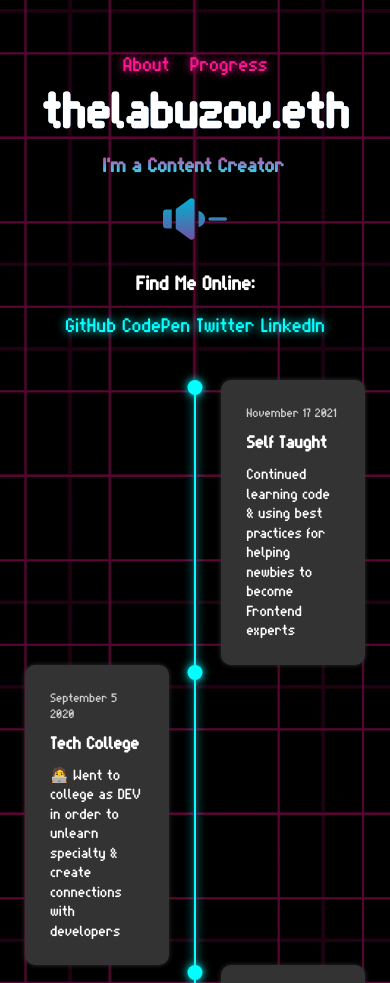
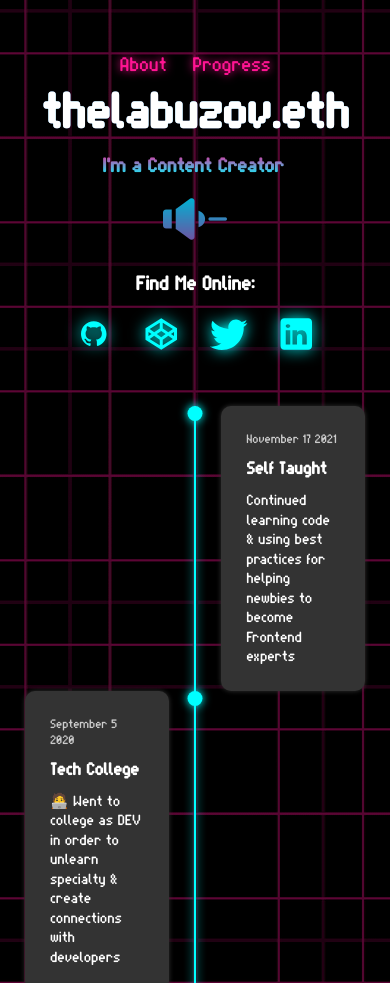
Before and after one commit to thelabuzov/thelabuzov.github.io, a website: page index.html in a window 390 px wide. Shown: the top 983 px of the page. Drawn offline with Linux system fonts and the light colour scheme.

Commit message:
Add icons for social links and resize images for mobiles

```diff
--- a/app/scss/components/portfolio.scss
+++ b/app/scss/components/portfolio.scss
@@ -11,8 +11,18 @@
 	min-height: 100vh;
 	margin: 0 auto;
 
-	&__item:not(:last-child) {
-		margin-bottom: rem(40);
+	&__item {
+		&:not(:last-child) {
+			margin-bottom: rem(40);
+		}
+
+		img {
+			width: rem(50);
+
+			@include breakpoint(large) {
+				width: rem(75);
+			}
+		}
 	}
 }
 
--- a/app/scss/global/typography.scss
+++ b/app/scss/global/typography.scss
@@ -21,13 +21,42 @@ a {
 	}
 }
 
+svg {
+	filter: drop-shadow(0 0 rem(10) var(--aqua));
+	fill: var(--aqua);
+
+	&:hover {
+		filter: drop-shadow(0 0 rem(10) var(--pink));
+		fill: var(--pink);
+	}
+}
+
 .links {
-	font-size: 0;
+	&--vertical {
+		display: inline-flex;
+		flex-direction: column;
 
-	&--vertical {
-		@include breakpoint(large) {
-			display: inline-flex;
-			flex-direction: column;
+		svg {
+			width: 0;
+			height: 0;
+		}
+
+		@include breakpoint-down(large) {
+			transform: scale(.75);
+			flex-direction: row;
+
+			a {
+				margin: 0 rem(20);
+
+				span {
+					display: none;
+				}
+
+				svg {
+					width: rem(50);
+					height: rem(50);
+				}
+			}
 		}
 	}
 
--- a/index.html
+++ b/index.html
@@ -54,10 +54,34 @@
 							<div class="social">
 								<h3 class="subtitle">Find Me Online:</h3>
 								<div class="links--vertical">
-									<a href="https://github.com/thelabuzov" target="_blank">GitHub</a>
-									<a href="https://codepen.io/thelabuzov" target="_blank">CodePen</a>
-									<a href="https://twitter.com/thelabuzov" target="_blank">Twitter</a>
-									<a href="https://linkedin.com/in/thelabuzov" target="_blank">LinkedIn</a>
+									<a href="https://github.com/thelabuzov" target="_blank">
+										<span>GitHub</span>
+										<svg xmlns="http://www.w3.org/2000/svg">
+											<path
+												d="M25,8c9.389,0,17,7.611,17,17c0,7.548-4.921,13.944-11.729,16.163c0.002-0.006,0.005-0.016,0.005-0.016	s-1.147-0.538-1.123-1.498c0.027-1.056,0-3.521,0-4.426c0-1.553-0.983-2.654-0.983-2.654s7.709,0.087,7.709-8.139	c0-3.174-1.659-4.825-1.659-4.825s0.871-3.388-0.302-4.825c-1.315-0.142-3.669,1.257-4.675,1.91c0,0-1.593-0.653-4.244-0.653	c-2.65,0-4.244,0.653-4.244,0.653c-1.005-0.653-3.36-2.052-4.675-1.91c-1.173,1.437-0.302,4.825-0.302,4.825	s-1.659,1.652-1.659,4.825c0,8.226,7.709,8.139,7.709,8.139s-0.777,0.878-0.946,2.168c-0.538,0.183-1.33,0.408-1.969,0.408	c-1.673,0-2.946-1.626-3.412-2.379c-0.46-0.742-1.403-1.365-2.281-1.365c-0.579,0-0.861,0.289-0.861,0.62	c0,0.331,0.811,0.562,1.347,1.175c1.129,1.294,1.109,4.202,5.132,4.202c0.437,0,1.329-0.107,2-0.198	c-0.004,0.916-0.005,1.882,0.009,2.447c0.024,0.96-1.123,1.498-1.123,1.498s0.003,0.01,0.005,0.016C12.921,38.944,8,32.548,8,25	C8,15.611,15.611,8,25,8z">
+										</svg>
+									</a>
+									<a href="https://codepen.io/thelabuzov" target="_blank">
+										<span>CodePen</span>
+										<svg xmlns="http://www.w3.org/2000/svg">
+											<path
+												d="M 25 4 L 4 17.34375 L 4 32.652344 L 25 46 L 46 32.65625 L 46 17.34375 Z M 25 29.183594 L 19.066406 25.070313 L 25 21.023438 L 30.933594 25.070313 Z M 27 17.605469 L 27 9.949219 L 40.429688 18.484375 L 34.410156 22.65625 Z M 23 17.605469 L 15.589844 22.65625 L 9.570313 18.484375 L 23 9.949219 Z M 12.09375 25.042969 L 8 27.832031 L 8 22.203125 Z M 15.570313 27.453125 L 23 32.605469 L 23 40.050781 L 9.589844 31.527344 Z M 27 32.605469 L 34.429688 27.453125 L 40.410156 31.527344 L 27 40.050781 Z M 37.90625 25.042969 L 42 22.203125 L 42 27.832031 Z">
+										</svg>
+									</a>
+									<a href="https://twitter.com/thelabuzov" target="_blank">
+										<span>Twitter</span>
+										<svg xmlns="http://www.w3.org/2000/svg">
+											<path
+												d="M 50.0625 10.4375 C 48.214844 11.257813 46.234375 11.808594 44.152344 12.058594 C 46.277344 10.785156 47.910156 8.769531 48.675781 6.371094 C 46.691406 7.546875 44.484375 8.402344 42.144531 8.863281 C 40.269531 6.863281 37.597656 5.617188 34.640625 5.617188 C 28.960938 5.617188 24.355469 10.21875 24.355469 15.898438 C 24.355469 16.703125 24.449219 17.488281 24.625 18.242188 C 16.078125 17.8125 8.503906 13.71875 3.429688 7.496094 C 2.542969 9.019531 2.039063 10.785156 2.039063 12.667969 C 2.039063 16.234375 3.851563 19.382813 6.613281 21.230469 C 4.925781 21.175781 3.339844 20.710938 1.953125 19.941406 C 1.953125 19.984375 1.953125 20.027344 1.953125 20.070313 C 1.953125 25.054688 5.5 29.207031 10.199219 30.15625 C 9.339844 30.390625 8.429688 30.515625 7.492188 30.515625 C 6.828125 30.515625 6.183594 30.453125 5.554688 30.328125 C 6.867188 34.410156 10.664063 37.390625 15.160156 37.472656 C 11.644531 40.230469 7.210938 41.871094 2.390625 41.871094 C 1.558594 41.871094 0.742188 41.824219 -0.0585938 41.726563 C 4.488281 44.648438 9.894531 46.347656 15.703125 46.347656 C 34.617188 46.347656 44.960938 30.679688 44.960938 17.09375 C 44.960938 16.648438 44.949219 16.199219 44.933594 15.761719 C 46.941406 14.3125 48.683594 12.5 50.0625 10.4375 Z">
+										</svg>
+									</a>
+									<a href="https://linkedin.com/in/thelabuzov" target="_blank">
+										<span>LinkedIn</span>
+										<svg xmlns="http://www.w3.org/2000/svg">
+											<path
+												d="M41,4H9C6.24,4,4,6.24,4,9v32c0,2.76,2.24,5,5,5h32c2.76,0,5-2.24,5-5V9C46,6.24,43.76,4,41,4z M17,20v19h-6V20H17z M11,14.47c0-1.4,1.2-2.47,3-2.47s2.93,1.07,3,2.47c0,1.4-1.12,2.53-3,2.53C12.2,17,11,15.87,11,14.47z M39,39h-6c0,0,0-9.26,0-10 c0-2-1-4-3.5-4.04h-0.08C27,24.96,26,27.02,26,29c0,0.91,0,10,0,10h-6V20h6v2.56c0,0,1.93-2.56,5.81-2.56 c3.97,0,7.19,2.73,7.19,8.26V39z">
+										</svg>
+									</a>
 								</div>
 							</div>
 						</main>
@@ -136,7 +160,7 @@
 					<!-- Features -->
 					<section class="section features">
 						<div class="features__item">
-							<img src="./images/icons/website.png" alt="website" width="75">
+							<img src="./images/icons/website.png" alt="website">
 							<h2 class="subtitle subtitle--full">WordPress</h2>
 							<p class="paragraph">
 								Half of all websites are built on Wordpress and yours could be next. You'll receive a product in short
@@ -145,7 +169,7 @@
 						</div>
 
 						<div class="features__item">
-							<img src="./images/icons/coding.png" alt="coding" width="75">
+							<img src="./images/icons/coding.png" alt="coding">
 							<h2 class="subtitle subtitle--full">PSD to HTML</h2>
 							<p class="paragraph">
 								If you have a great design and want to convert it into a beautiful website, contact me and I'll start
@@ -154,7 +178,7 @@
 						</div>
 
 						<div class="features__item">
-							<img src="./images/icons/mobile.png" alt="mobile" width="75">
+							<img src="./images/icons/mobile.png" alt="mobile">
 							<h2 class="subtitle subtitle--full">Modern Coding</h2>
 							<p class="paragraph">
 								I'm programming responsive, semantic, modern and crossbrowser websites, product is waiting for you!
```
Also changed, not shown: dist/style.css, 1 other file.
